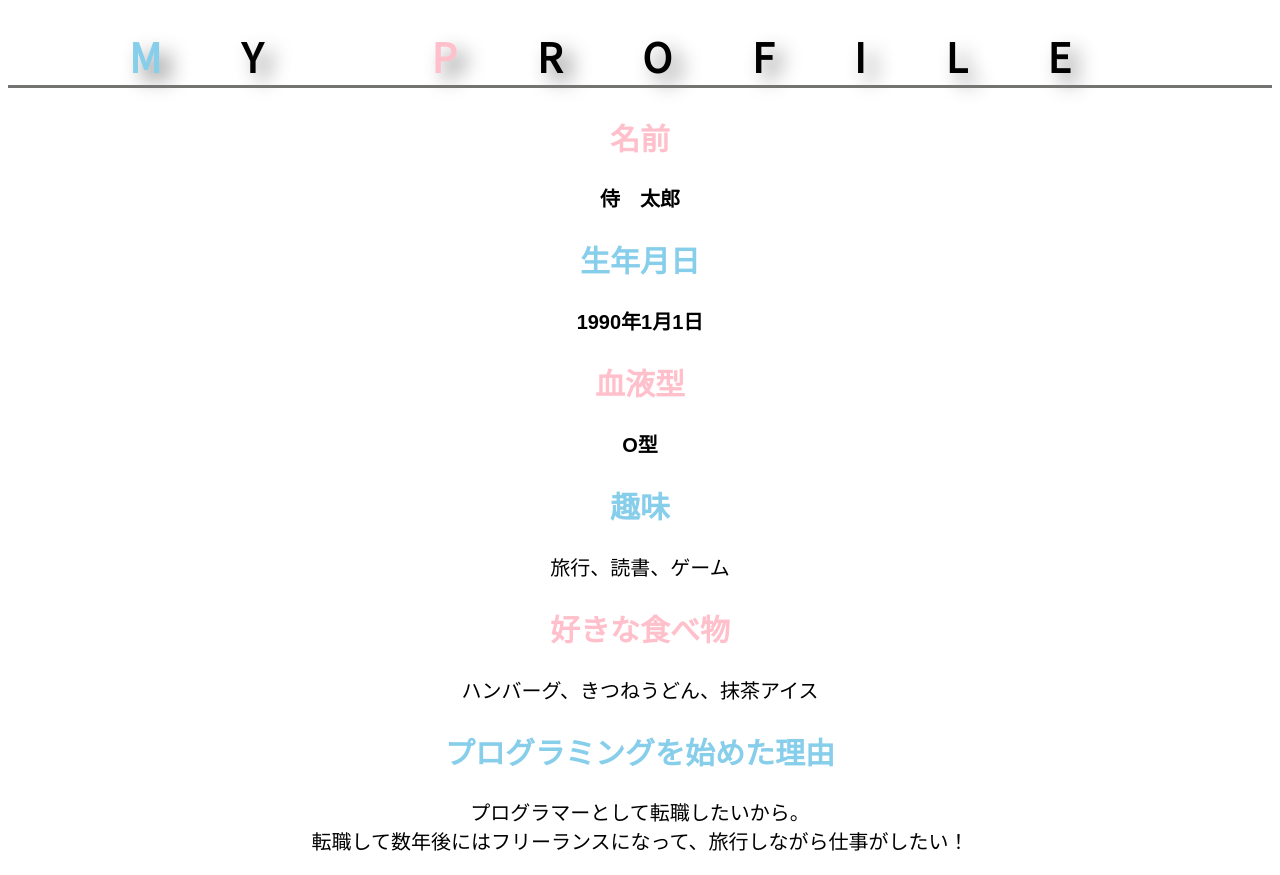
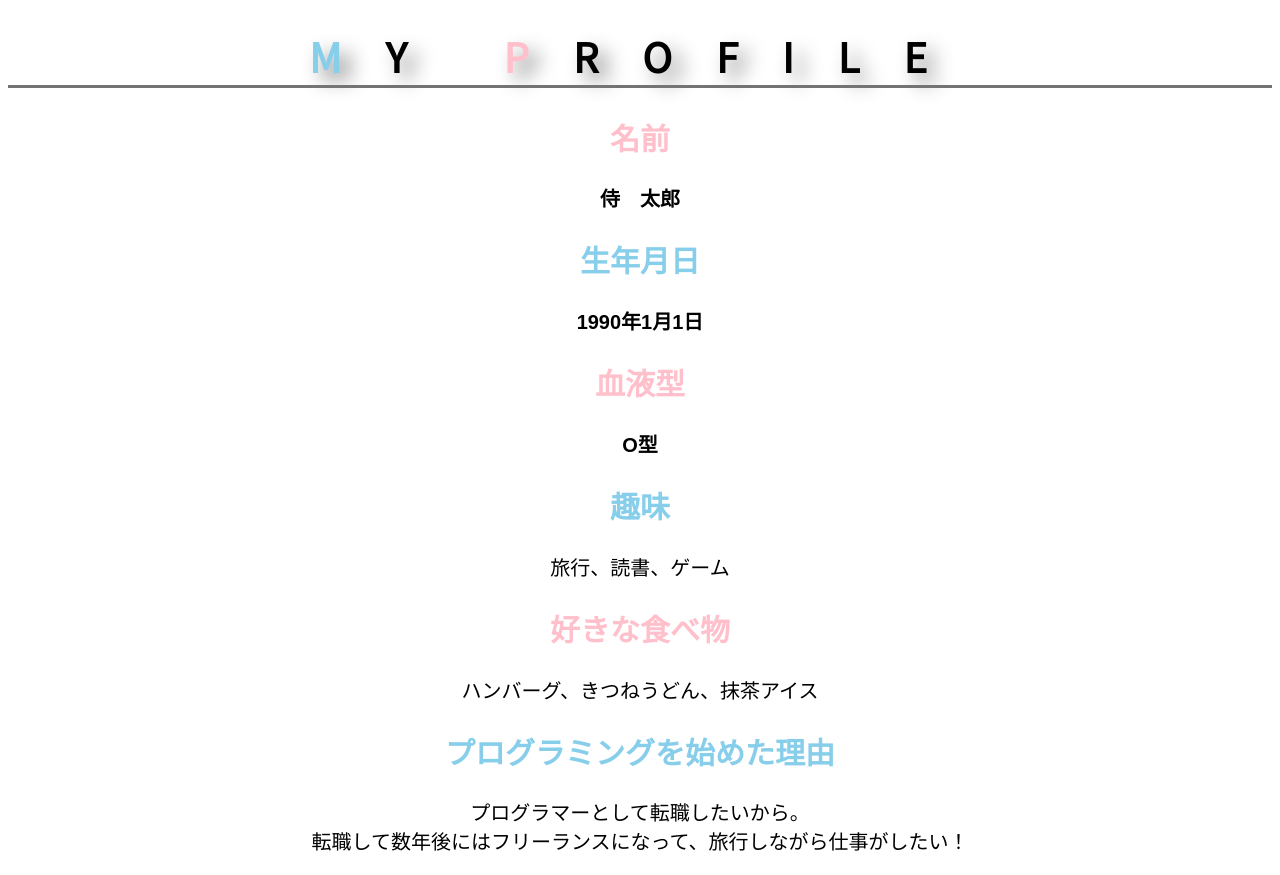
Before and after one commit to Azzy-11/html-css-basic-kadai, a plain HTML site: page kadai_014/kadai_014.html in a window 1280 px wide. Drawn offline with Linux system fonts and the light colour scheme.

Commit message:
修正済み

```diff
--- a/kadai_014/style.css
+++ b/kadai_014/style.css
@@ -9,7 +9,7 @@ h1 {
   font-family: 'Josefin Sans', sans-serif;
   font-family: 'Noto Sans JP', sans-serif;
   font-size: 2rem;
-  letter-spacing: 4rem;
+  letter-spacing: 2.2rem;
   text-shadow: 10px 10px 20px gray;
   border-bottom: solid 3px rgb(115, 115, 114) ;
 }
```
